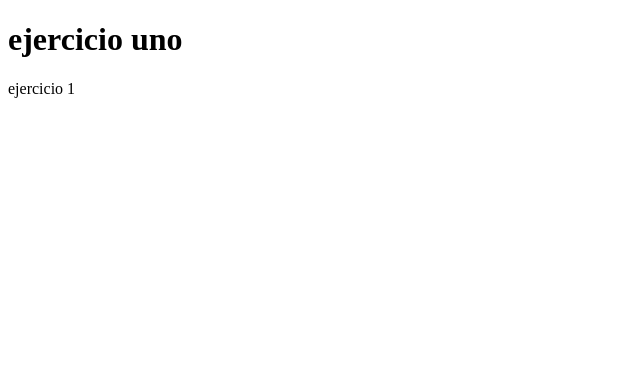
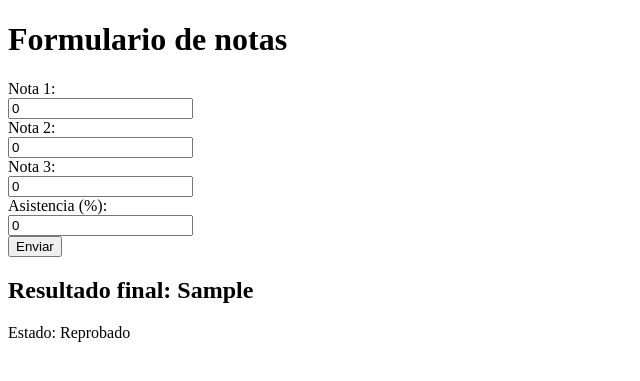
Before and after one commit to ElizabethPincheira/ELIZABETH_PINCHEIRA_CARO_EV3, a Flask app: template templates/ejercicio1.html in a window 1280 px wide. Shown: the top 381 px of the page, without its empty margins (0-640 px from the left). Run offline with Flask 3, Linux system fonts and the light colour scheme; the template is opened without the code that fills it: most values are stand-ins (such as "Sample title", 1, 10 or a date in 2020).

Commit message:
se completa el ejercicio1

```diff
--- a/app.py
+++ /dev/null
@@ -1,19 +0,0 @@
-from flask import Flask, render_template
-app = Flask(__name__)
-
-@app.route('/')
-def home():
-    render_template('index.html')
-
-@app.route('/')
-def ejercicio1():
-    render_template('ejercicio1.html')
-
-@app.route('/')
-def ejercicio2():
-    render_template('ejercicio2.html')
-
-
-
-if __name__ == '__main__':
-    app.run()
--- a/run.py
+++ b/run.py
@@ -0,0 +1,45 @@
+from flask import Flask, request, render_template
+
+app = Flask(__name__)
+
+
+@app.route('/')
+def index():
+    return render_template('index.html')
+
+
+
+
+@app.route('/ejercicio1', methods=['GET', 'POST'])
+def ejercicio1():
+    resultado = None  # Iniciar con None para manejar GET y POST
+    aprobado = False
+
+    if request.method == 'POST':
+        try:
+            notauno = float(request.form['notauno'])
+            notados = float(request.form['notados'])
+            notatres = float(request.form['notatres'])
+            asistencia = float(request.form['asistencia'])
+
+            resultado = (notauno + notados + notatres) / 3
+
+            if resultado >= 4.0 and asistencia >= 75:  # Ejemplo de umbral para aprobar
+                aprobado = True
+
+            print("Presione enviar: " + str(resultado))
+        except (ValueError, KeyError) as e:
+            print("Error en el cálculo:", e)
+
+    return render_template('ejercicio1.html', notaFinal=resultado, aprobado=aprobado)
+
+
+@app.route('/ejercicio2')
+def ejercicio2():
+    return render_template('ejercicio2.html')
+
+
+
+
+if __name__ == '__main__':
+    app.run()
--- a/templates/ejercicio1.html
+++ b/templates/ejercicio1.html
@@ -1,10 +1,35 @@
 <!DOCTYPE html>
-<html lang="es">
+<html lang="en">
 <head>
-    <title>wololo</title>
+    <meta charset="UTF-8">
+    <title>Ejercicio1</title>
+    <link rel="stylesheet" href="/static/css/ejercicio1.css">
 </head>
 <body>
-    <h1>ejercicio uno</h1>
-    <p>ejercicio 1</p>
+<h1>Formulario de notas</h1>
+<form method="POST">
+    <label for="notauno">Nota 1:</label><br>
+    <input type="number" value="0" name="notauno" required><br>
+
+    <label for="notados">Nota 2:</label><br>
+    <input type="number" value="0" name="notados" required><br>
+
+    <label for="notatres">Nota 3:</label><br>
+    <input type="number" value="0" name="notatres" required><br>
+
+    <label for="asistencia">Asistencia (%):</label><br>
+    <input type="number" value="0" name="asistencia" required><br>
+
+    <input type="submit" value="Enviar">
+</form>
+
+{% if notaFinal is not none %}
+    <h2>Resultado final: {{ notaFinal }}</h2>
+    {% if aprobado %}
+        <p>Estado: Aprobado</p>
+    {% else %}
+        <p>Estado: Reprobado</p>
+    {% endif %}
+{% endif %}
 </body>
 </html>
--- a/templates/ejercicio2.html
+++ b/templates/ejercicio2.html
@@ -5,6 +5,6 @@
 </head>
 <body>
     <h1>ejercicio dos</h1>
-    <p>ejercicio 2</p>hyhyhy
+    <p>ejercicio 2</p>
 </body>
 </html>
--- a/templates/index.html
+++ b/templates/index.html
@@ -6,8 +6,8 @@
 </head>
 <body>
     <div class="button-container">
-        <a href="ejercicio1.html" class="custom-button">Ejercicio 1</a>
-        <a href="ejercicio2.html" class="custom-button">Ejercicio 2</a>
+        <a href="ejercicio1" class="custom-button">Ejercicio 1</a>
+        <a href="ejercicio2" class="custom-button">Ejercicio 2</a>
     </div>
 </body>
 </html>
```
Also changed, not shown: static/css/ejercicio1.css (added).
